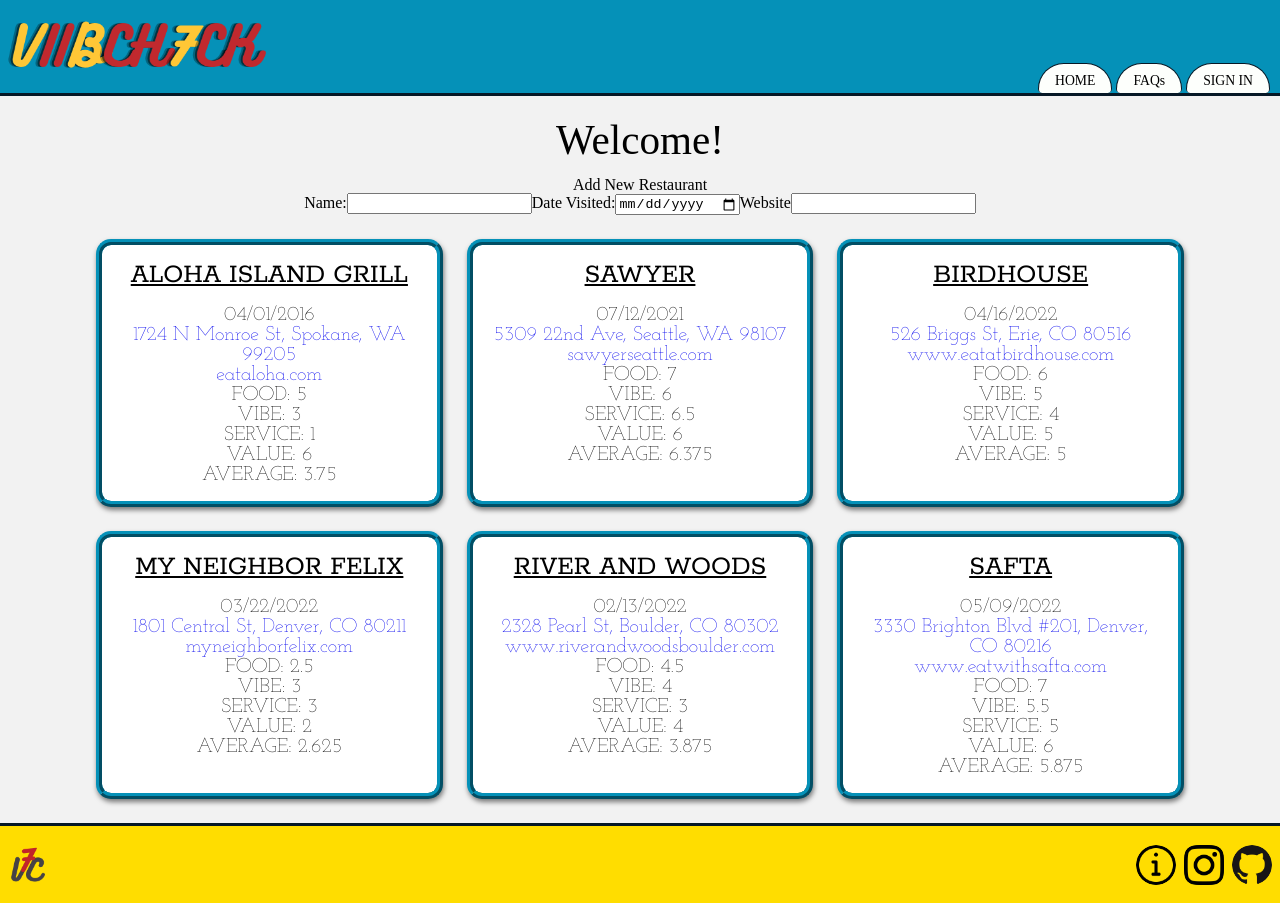
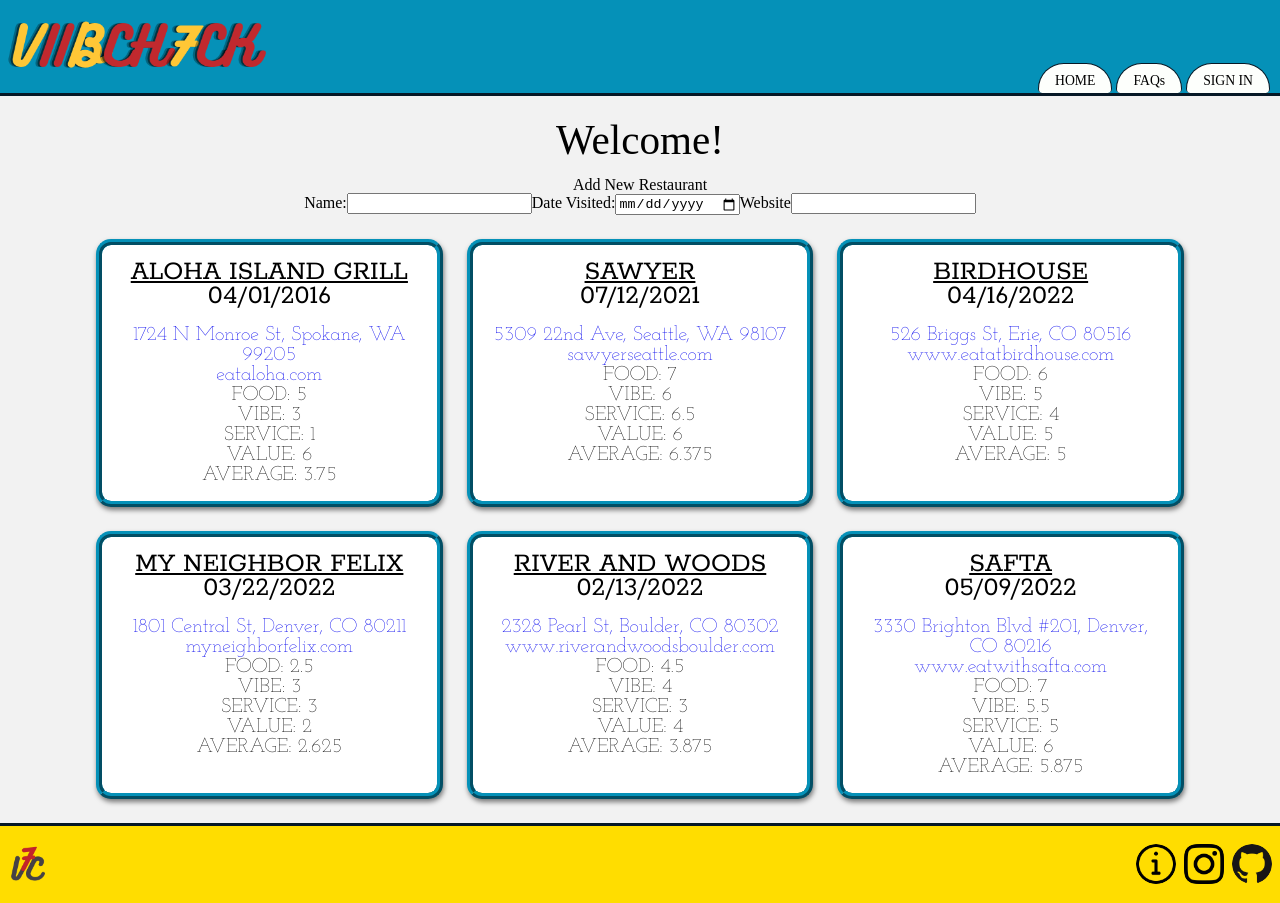
Before and after one commit to colefiscus/vibecheck, a React (Create React App) app: page / in a window 1280 px wide. Built offline with nearby package versions, Linux system fonts and the light colour scheme; a web font is replaced by a local one.

Commit message:
Change data location/text and fix spacing

```diff
--- a/src/Components/Rating/Rating.js
+++ b/src/Components/Rating/Rating.js
@@ -21,20 +21,26 @@ const Rating = ({ ratingData }) => {
 
   return (
     <RatingWrapper>
-      <RestName>{info.name.toUpperCase()}</RestName>
-      <p>{info.dateVisited}</p>
+      <RestName style={{"text-decoration": "underline"}}>
+        {info.name.toUpperCase()}
+      </RestName>
+      <RestName style={{"margin-bottom": "1rem"}}>
+        {info.dateVisited}
+      </RestName>
       <RestLink
         href={`http://maps.google.com/?q=${info.address}`}
         target="_blank"
-        rel="noreferrer">
-          {info.address}
+        rel="noreferrer"
+      >
+        {info.address}
       </RestLink>
       <br/>
       <RestLink
         href={info.website}
         target="_blank"
-        rel="noreferrer">
-          {makeWebsitePresentable(info.website)}
+        rel="noreferrer"
+      >
+        {makeWebsitePresentable(info.website)}
       </RestLink>
       <p>FOOD: {userRatings.foodRating}</p>
       <p>VIBE: {userRatings.vibeRating}</p>
@@ -61,8 +67,7 @@ const RestName = styled.h2`
   font-family: 'Rokkitt';
   font-size: 1.75rem;
   font-weight: 400;
-  text-decoration: underline;
-  margin-bottom: 1rem;
+  line-height: 0.85;
 `;
 
 const RestLink = styled.a`
```
